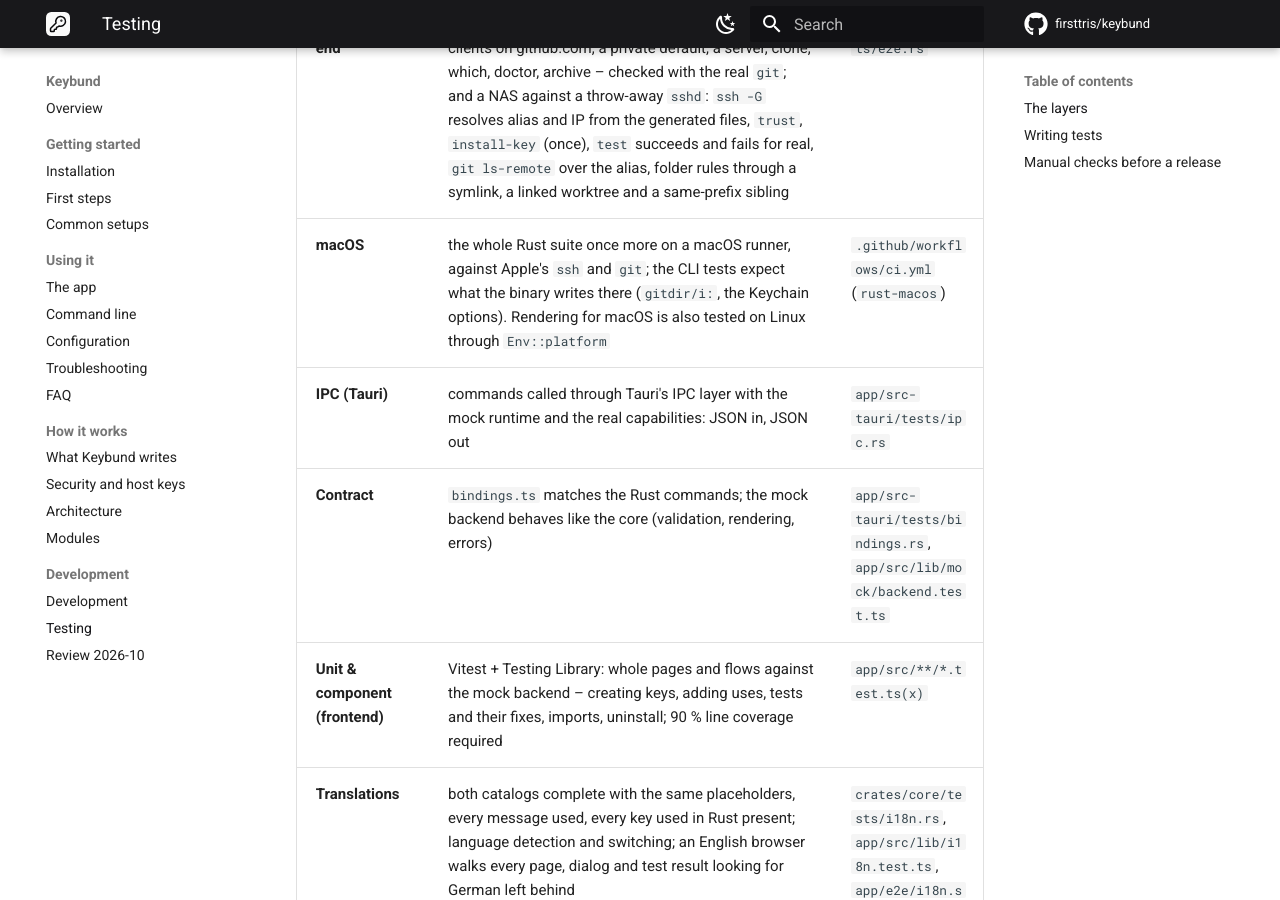
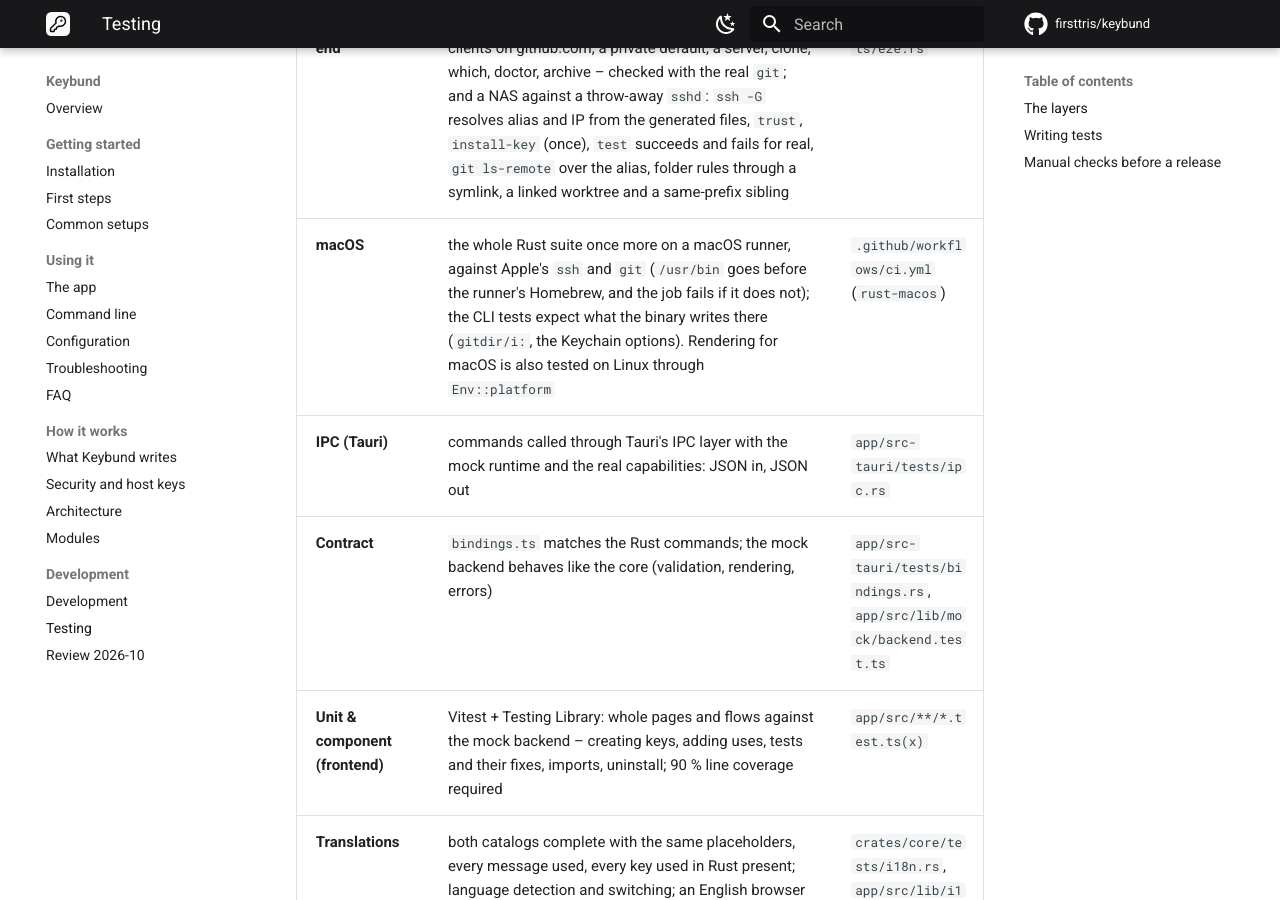
Before and after one commit to firsttris/keybund, an MkDocs documentation site: the page built from docs/testing.md, in a window 1280 px wide and 900 px high, scrolled down 1216 px. Built offline with MkDocs 1.6.1 and Material for MkDocs 9.7.7, drawn with Linux system fonts in a browser that asks for light colours; comment, search, counter and statistics services are not loaded.

Commit message:
macOS CI: test against Apple's ssh and git, not Homebrew's
The runner puts /opt/homebrew/bin first: the macOS job ran with
Homebrew's git (seen in its log), while a Mac out of the box has
Apple's ssh and git in /usr/bin – the ones Keybund's macOS defaults
(UseKeychain) are for. /usr/bin now goes first on PATH, the job prints
the versions and fails if another ssh or git would be used.

Co-Authored-By: Claude Opus 5.5 <noreply@anthropic.com>
Claude-Session: https://claude.ai/code/session_01KHJDG57y6km2rUeUvQYP1j

```diff
--- a/docs/testing.md
+++ b/docs/testing.md
@@ -24,7 +24,7 @@ just coverage       # Rust coverage (cargo-llvm-cov)
 | **Real sshd** | a throw-away `sshd` on localhost: a key with a passphrase is asked once and then served by the agent – for the connection test and for `git`; a wrong key is detected; installing a key like `ssh-copy-id` | `crates/core/tests/sshd.rs` |
 | **CLI integration** | every command against a temporary home, with fake `ssh`/`xdg-open` where a network would be needed; exit codes; refusing to ask without a terminal | `crates/cli/tests/cli.rs` |
 | **CLI end-to-end** | the full life cycle through the `keybund` binary only: two clients on github.com, a private default, a server, clone, which, doctor, archive – checked with the real `git`; and a NAS against a throw-away `sshd`: `ssh -G` resolves alias and IP from the generated files, `trust`, `install-key` (once), `test` succeeds and fails for real, `git ls-remote` over the alias, folder rules through a symlink, a linked worktree and a same-prefix sibling | `crates/cli/tests/e2e.rs` |
-| **macOS** | the whole Rust suite once more on a macOS runner, against Apple's `ssh` and `git`; the CLI tests expect what the binary writes there (`gitdir/i:`, the Keychain options). Rendering for macOS is also tested on Linux through `Env::platform` | `.github/workflows/ci.yml` (`rust-macos`) |
+| **macOS** | the whole Rust suite once more on a macOS runner, against Apple's `ssh` and `git` (`/usr/bin` goes before the runner's Homebrew, and the job fails if it does not); the CLI tests expect what the binary writes there (`gitdir/i:`, the Keychain options). Rendering for macOS is also tested on Linux through `Env::platform` | `.github/workflows/ci.yml` (`rust-macos`) |
 | **IPC (Tauri)** | commands called through Tauri's IPC layer with the mock runtime and the real capabilities: JSON in, JSON out | `app/src-tauri/tests/ipc.rs` |
 | **Contract** | `bindings.ts` matches the Rust commands; the mock backend behaves like the core (validation, rendering, errors) | `app/src-tauri/tests/bindings.rs`, `app/src/lib/mock/backend.test.ts` |
 | **Unit & component (frontend)** | Vitest + Testing Library: whole pages and flows against the mock backend – creating keys, adding uses, tests and their fixes, imports, uninstall; 90 % line coverage required | `app/src/**/*.test.ts(x)` |
```
Also changed, not shown: docs/development.md (+1 -0 lines), 1 other file.
